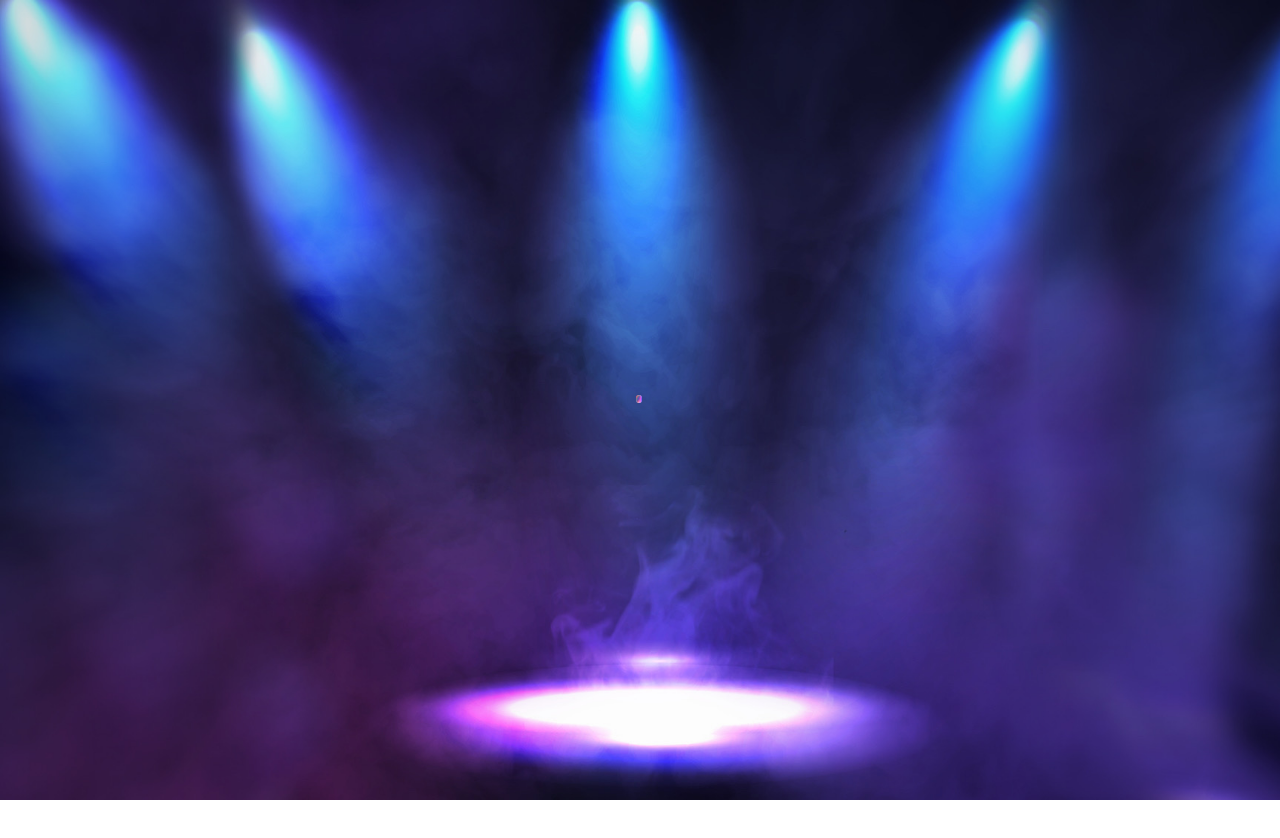
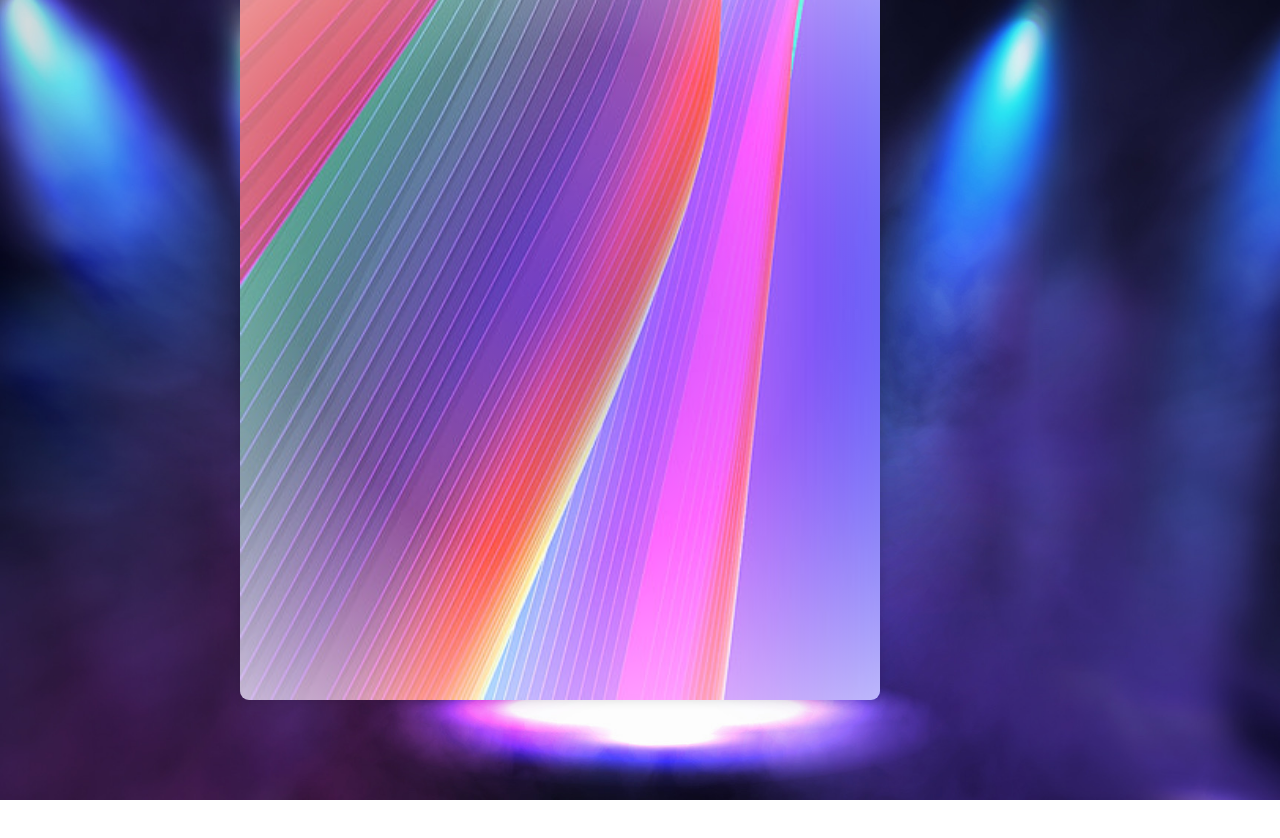
Before and after one commit to kimdoyeon1234/-, a plain HTML site: page index.html in a window 1280 px wide. Before the commit the page ends 800 px from the top, so only its background shows below. Drawn offline with Linux system fonts and the light colour scheme.

Commit message:
Update index.html

```diff
--- a/index.html
+++ b/index.html
@@ -29,8 +29,8 @@
         }
 
         #frame {
-            width: 8px; /* 크기 조절 */
-            height: 10px; /* 크기 조절 */
+            width: 800px; /* 크기 조절 */
+            height: 1000px; /* 크기 조절 */
             transition: transform 200ms;
         }
 
```
